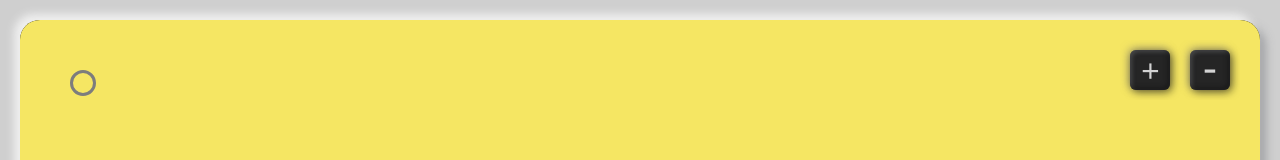
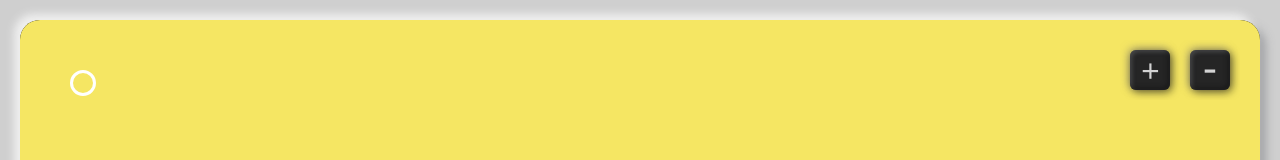
Before and after one commit to kichappa/Triangles, a React (Create React App) app: page / in a window 1280 px wide. Shown: the top 160 px of the page. Built offline with nearby package versions, Linux system fonts and the light colour scheme.

Commit message:
minor UI improve

```diff
--- a/src/css/dragPalette.css
+++ b/src/css/dragPalette.css
@@ -33,7 +33,7 @@
     width: 20px;
     height: 20px;
     /* background-color: #f5e663; */
-    border: 3px solid #7D7D7D;
+    border: 3px solid #ffffff;
     border-radius: 50%;
     touch-action: none;
     user-select: none;
```
